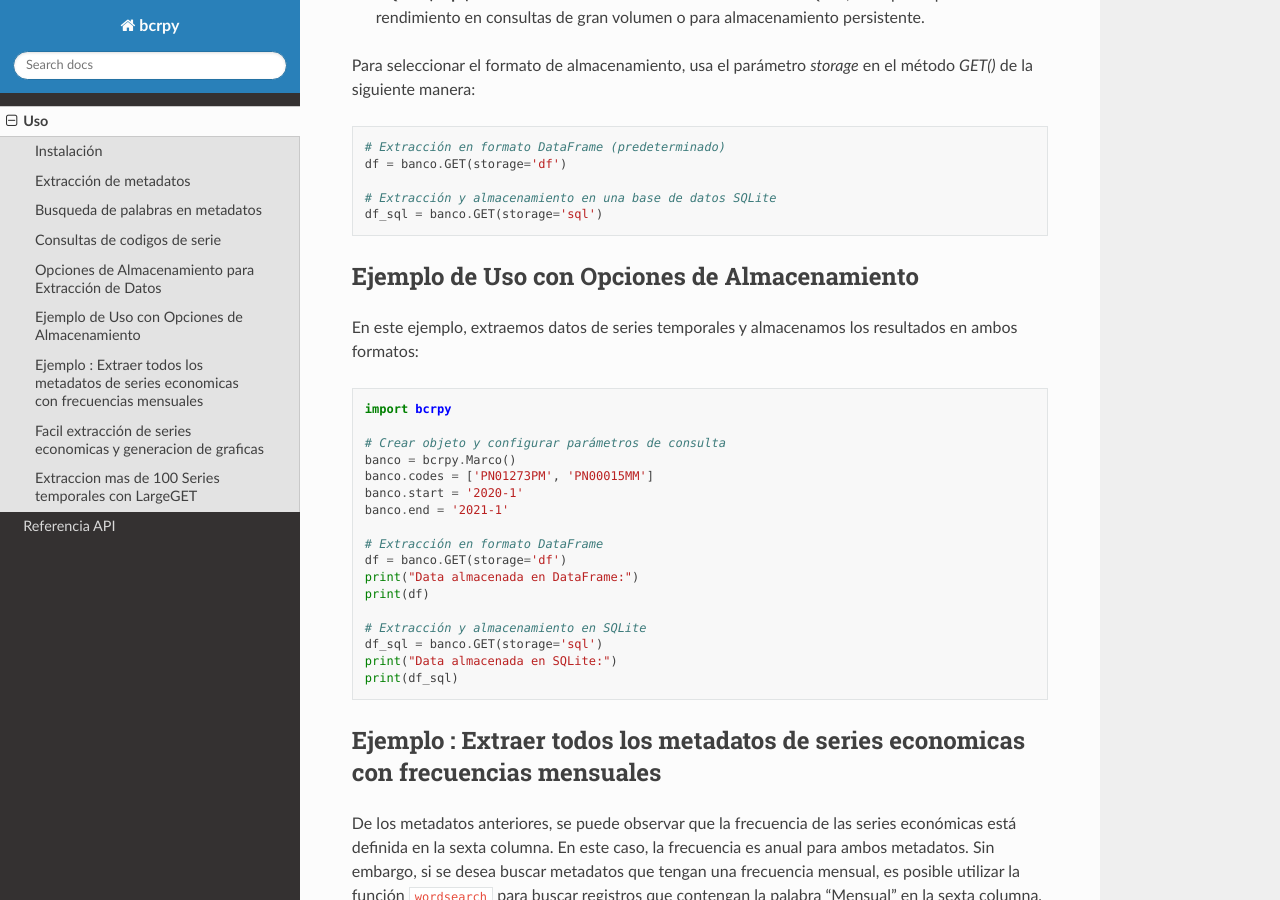
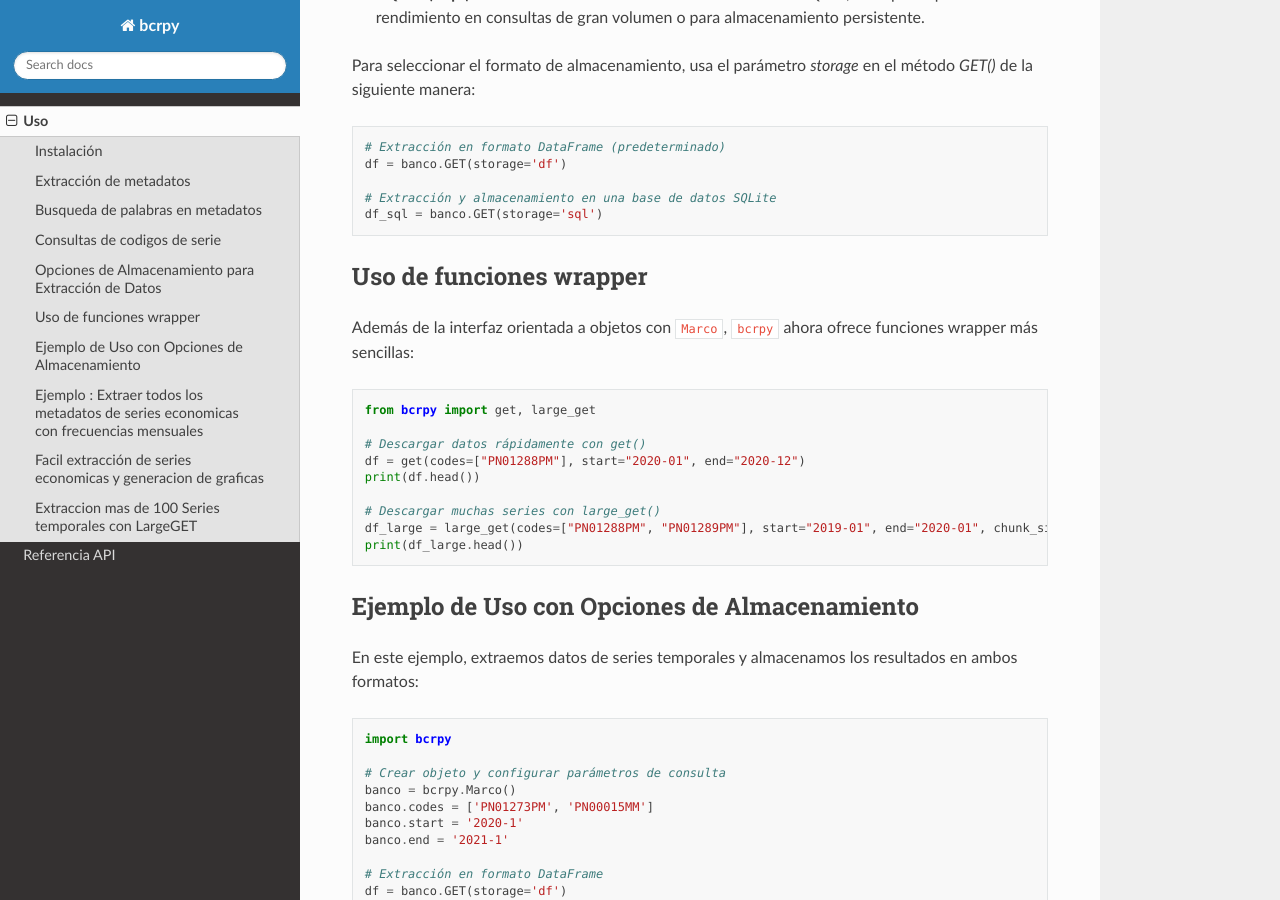
Before and after one commit to andrewrgarcia/bcrpy, a Sphinx documentation site: the page built from docs/source/usage.rst, in a window 1280 px wide and 900 px high, scrolled down 2951 px. Built offline with Sphinx 7.4.7 and the Read the Docs theme 3.1.0, drawn with Linux system fonts in a browser that asks for light colours.

Commit message:
bump: v3.3.0 — Cache me outside
- Added new global functions: get(), large_get()
- Improved cache handling and warnings
- Updated docs with wrapper usage examples

```diff
--- a/docs/source/api.rst
+++ b/docs/source/api.rst
@@ -6,6 +6,10 @@ Para los detalles de cualquier metodo de ``bcrpy``, se puede hacer una busqueda
 
 Metodos globales
 -------------------
+.. autofunction:: bcrpy.get
+
+.. autofunction:: bcrpy.large_get
+
 .. autoclass:: bcrpy.scan_columns
 
 .. autoclass:: bcrpy.save_dataframe
--- a/docs/source/conf.py
+++ b/docs/source/conf.py
@@ -6,8 +6,8 @@ project = "bcrpy"
 copyright = "2023, Andrew Garcia"
 author = "Andrew Garcia, Ph.D."
 
-release = "3.2"
-version = "3.2"
+release = "3.3"
+version = "3.3"
 
 # -- General configuration
 
--- a/docs/source/usage.rst
+++ b/docs/source/usage.rst
@@ -154,6 +154,25 @@ Para seleccionar el formato de almacenamiento, usa el parámetro `storage` en el
 
    # Extracción y almacenamiento en una base de datos SQLite
    df_sql = banco.GET(storage='sql')
+
+
+Uso de funciones wrapper
+--------------------------
+
+Además de la interfaz orientada a objetos con ``Marco``, ``bcrpy`` ahora ofrece funciones wrapper más sencillas:
+
+.. code-block:: python
+
+   from bcrpy import get, large_get
+
+   # Descargar datos rápidamente con get()
+   df = get(codes=["PN01288PM"], start="2020-01", end="2020-12")
+   print(df.head())
+
+   # Descargar muchas series con large_get()
+   df_large = large_get(codes=["PN01288PM", "PN01289PM"], start="2019-01", end="2020-01", chunk_size=2)
+   print(df_large.head())
+
 
 Ejemplo de Uso con Opciones de Almacenamiento
 -------------------------------------------------------
```
Also changed, not shown: docs/source/index.rst (+8 -0 lines), pyproject.toml (+15 -4 lines), 1 other file.
